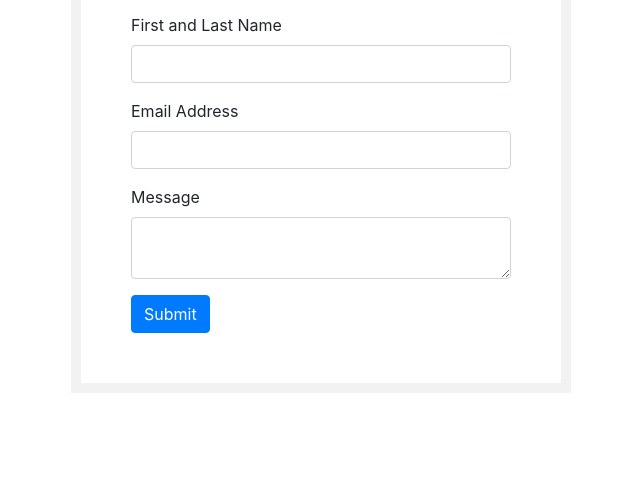
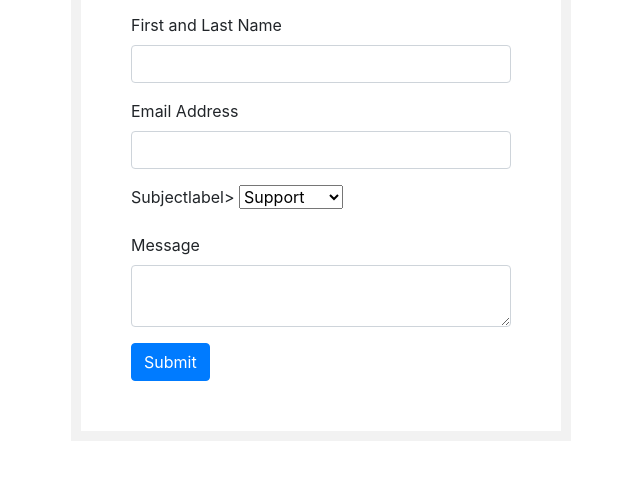
Before and after one commit to aubrielleq-art/test-2-AQ, a plain HTML site: page q3.html in a window 1280 px wide. Shown: the part 143-622 px from the top of the page, without its empty margins (319-959 px from the left). Drawn offline with nearby package versions, Linux system fonts and the light colour scheme.

Commit message:
Enhance contact form with subject selection
Added a subject selection dropdown to the contact form.

```diff
--- a/q3.html
+++ b/q3.html
@@ -15,9 +15,9 @@ display with 1:1 scale on a mobile device. -->
             background: #ffffff;
             border: 10px solid #f2f2f2;
         }
+
     </style>
 </head>
-
 
 <body>
     <main>
@@ -36,6 +36,15 @@ display with 1:1 scale on a mobile device. -->
                         <label for="email">Email Address</label>
                         <input class="form-control" id="email" type="email" name="Email">
                     </div>
+
+                    <div class= "form-group">
+                        <label for="subject">Subject</label>label>
+                        <select class="form control" id="subject" name="Subject">
+                            <option value="support">Support</option>
+                            <option value="consulting">Consulting</option>
+                        </select>
+                    </div>
+
                     <div class="form-group">
                         <label for="message">Message</label>
                         <textarea class="form-control" id="message" name="Message"></textarea>
```
